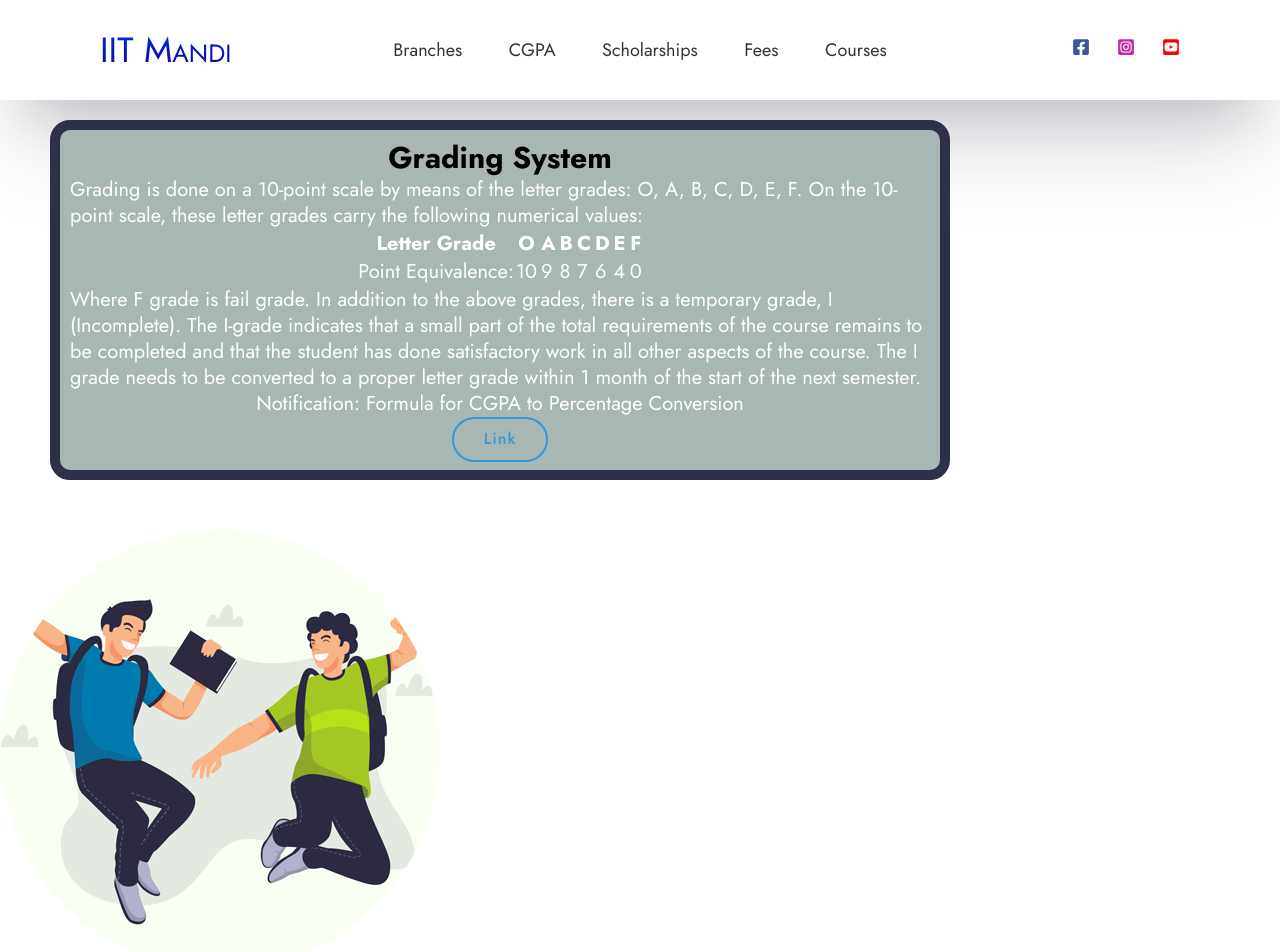
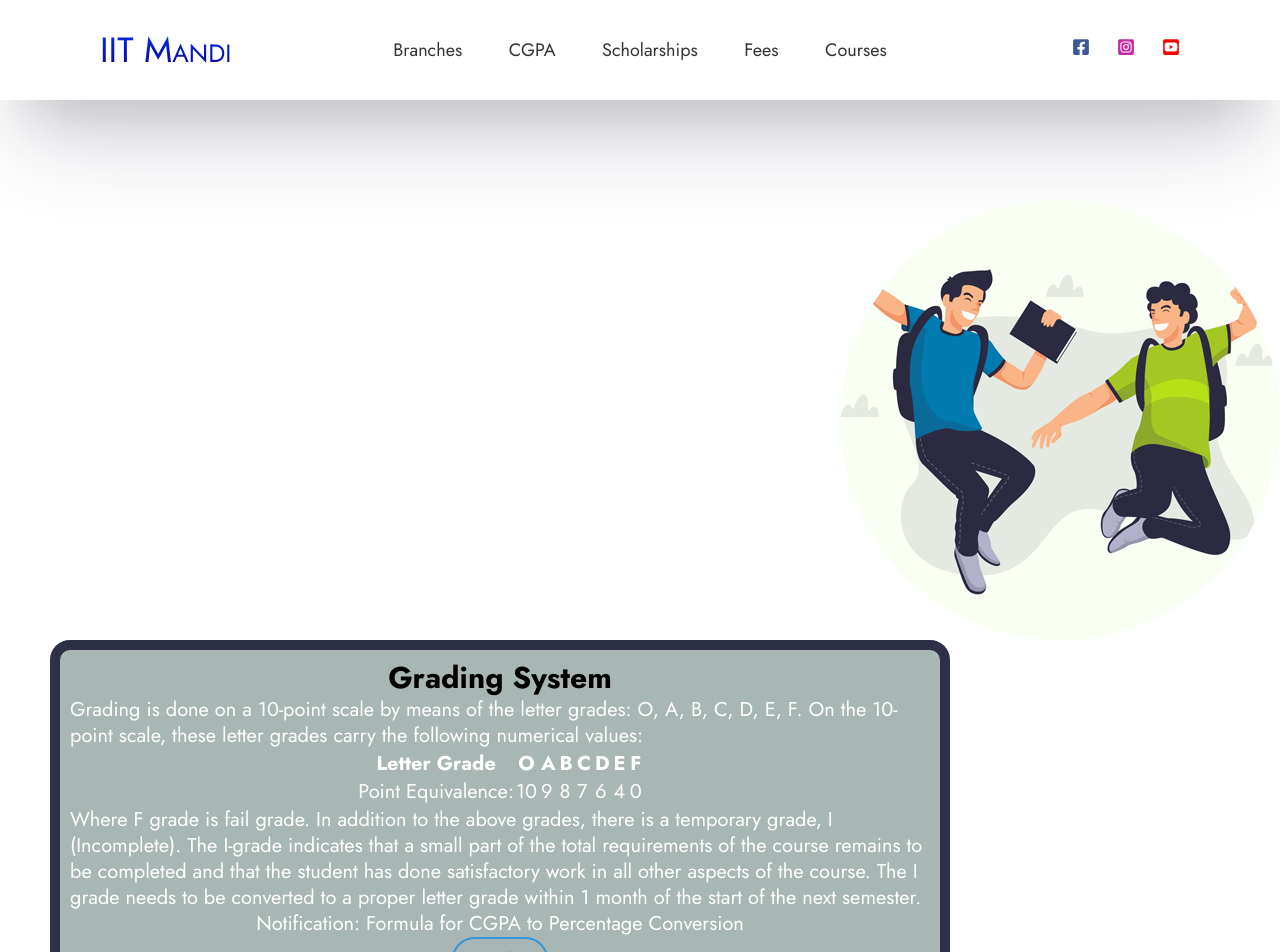
Before and after one commit to KamandPrompt/Expectations_Website, a React (Create React App) app: page /cgpa in a window 1280 px wide. Shown: the top 952 px of the page. Built offline with nearby package versions, Linux system fonts and the light colour scheme.

Commit message:
fixed some css

```diff
--- a/src/components/Cgpa.css
+++ b/src/components/Cgpa.css
@@ -19,10 +19,13 @@ body {
     /* make the grid repeat */
     background-size: 20px 20px;
   }
-
+  .as{
+    margin-top: 100px;
+  }
   .box1 {
     /* important attributes for this demo */
     width: 900px;
+    /* left: 0%; */
     height: 360px;
     padding: 10px;
     border: 10px solid #2D3047;
@@ -54,7 +57,6 @@ body {
     border: 10px solid #2D3047;
     margin: 50px;
     margin-top: 20px;
-
     /* just to make it look nice */
     overflow: hidden;
     color: #fff;
@@ -92,7 +94,8 @@ body {
     color:#fff
   }
   .im{
-    text-align: right;
+    /* text-align: right; */
+    right: 0;
     animation: up-down 2s ease-in-out infinite alternate-reverse both;
   }
   .center {
--- a/src/components/Cgpa.js
+++ b/src/components/Cgpa.js
@@ -1,12 +1,16 @@
 import React from 'react'
 import Navbar from './Navbar'
 import './Cgpa.css';
-import logo from './icons-img6.png';
+import logo1 from './icons-img6.png';
+import logo2 from './icons-img8.png';
 import grade from './courseqe.jpg'
  const Cgpa = () => {
     return (
         <>
           <Navbar />
+          <p className='as'>
+
+          <img src={logo1} alt="student" align="right" />
           <section className='border-box box1'>
     <h2>Grading System</h2>
    <p>Grading is done on a 10-point scale by means of the letter grades: O, A, B, C, D, E, F.
@@ -55,7 +59,8 @@ import grade from './courseqe.jpg'
     Link
   </a>
     </section>
-    <img src={logo} alt="student" className='im'/>
+
+    <img src={logo2} alt="student"  />
 
     <section className='border-box box2'>
     <h2> CGPA Calculation</h2>
@@ -68,8 +73,9 @@ The performance up to any time in the course of the student’s program is indic
 
     </p>
     </section>
+    </p>
         </>
       );
 
-}
-export default Cgpa;
+    }
+    export default Cgpa;
```
